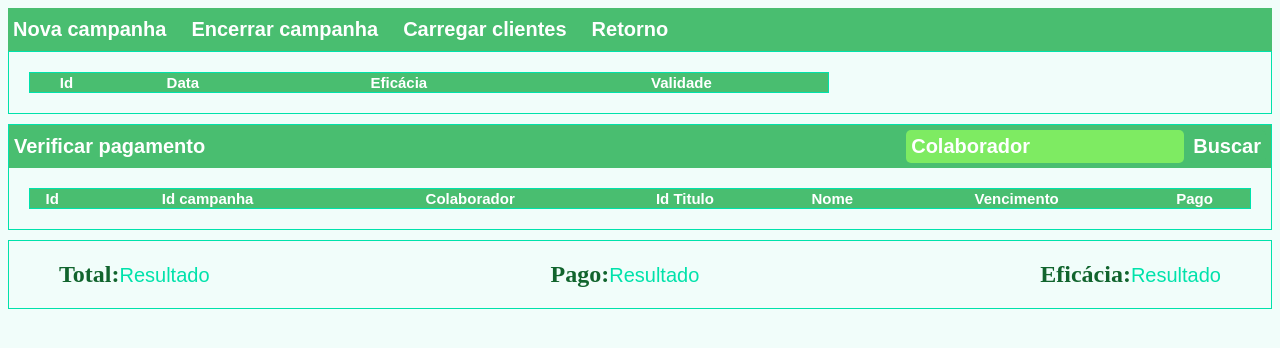
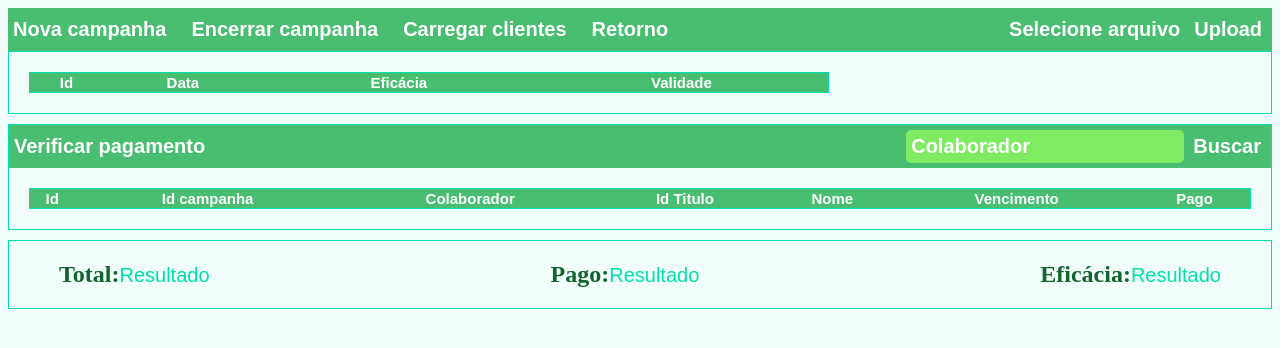
Before and after one commit to rivaldoSouzaS/projetowal, a plain HTML site: page frontend/index.html in a window 1280 px wide. Drawn offline with nearby package versions, Linux system fonts and the light colour scheme; no server answers.

Commit message:
upload ok

```diff
--- a/backend/index.js
+++ b/backend/index.js
@@ -3,11 +3,32 @@ const express = require('express')
 const cors = require('cors')
 const app = express();
 const pool = require('./db')
+//importar arquivo com muter
+const multer = require("multer")
+const path = require('path')
+
 
 app.use(express.json())
 app.use(cors())
 
+const storage = multer.diskStorage({
+    destination: function(req, file, cb){
+        cb(null, 'uploads/clientes')
+    },
+    filename: function(req, file, cb){
+        cb(null, 'clientes'+ path.extname(file.originalname))
+    }
+})
+
+const uploadCliente = multer({storage})
+
 //------------------------------------------rotas-----------------------------------------------
+app.post('/upload/clientes',uploadCliente.single("file"), (req, res) =>{
+    res.send("Arquivo recebido com sucesso!")
+    //console.log("merda")
+})
+
+
 app.post('/cliente/:id', async (req, res) =>{
 
     const id = req.params.id
--- a/backend/package.json
+++ b/backend/package.json
@@ -12,6 +12,7 @@
   "dependencies": {
     "cors": "^2.8.5",
     "express": "^4.17.3",
+    "multer": "^1.4.4",
     "pg": "^8.7.3",
     "xlsx": "^0.18.4"
   },
--- a/frontend/index.html
+++ b/frontend/index.html
@@ -30,6 +30,15 @@
         </ul>
       </div>
     </nav>
+
+    <div class="contenFormulario">
+      <form action="http://localhost:3000/upload/clientes" method="post" enctype="multipart/form-data">
+        <label for="arquivo">Selecione arquivo</label>
+        <input id="arquivo" type="file" name="file">
+        <input type="submit" value="Upload">
+      </form>
+    </div>
+
   </header>
     <div class="contentCamp">
         <div class="tableWrapper">
--- a/frontend/sass/style.scss
+++ b/frontend/sass/style.scss
@@ -1,6 +1,57 @@
 body{
     //background-color: red;
     background-color: #00e2a90e;
+}
+
+header{
+    display: flex;
+    flex-direction: row;
+    justify-content: space-between;
+    background-color: #49be70;
+    align-items: center;
+    //padding-right: 5px;
+
+    .contenFormulario{
+        margin-right: 5px;
+
+        input[type=file] {
+            display: none;
+        }
+
+        label{
+            box-sizing: border-box;
+            border-radius: 5px;
+            color: white;
+            font-family: Arial, Helvetica, sans-serif;
+            font-size: 20px;
+            font-weight: bold;
+            margin-left: 15px;
+            padding: 5px 5px 5px 5px;
+            transition: 0.5s;
+
+            &:hover{
+                background-color: #8bf760cc;
+                color: white;
+            }
+        }
+
+        input[type=submit]{
+            outline: none;
+            margin: 0px;
+            font-family: Arial, Helvetica, sans-serif;
+            font-size: 20px;
+            font-weight: bold;
+            color: white;
+            border: none;
+            border-radius: 5px;
+            background-color: #49be70;
+            padding: 5px;
+
+            &:hover{
+                background-color: #8bf760cc;
+            }
+        }
+    }
 }
 
 .contentNav{
```
Also changed, not shown: frontend/css/style.css, 3 other files.
